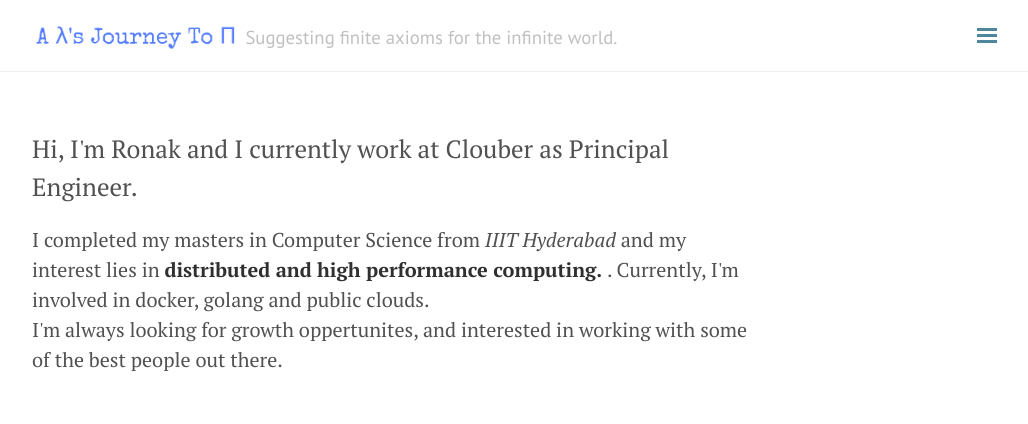
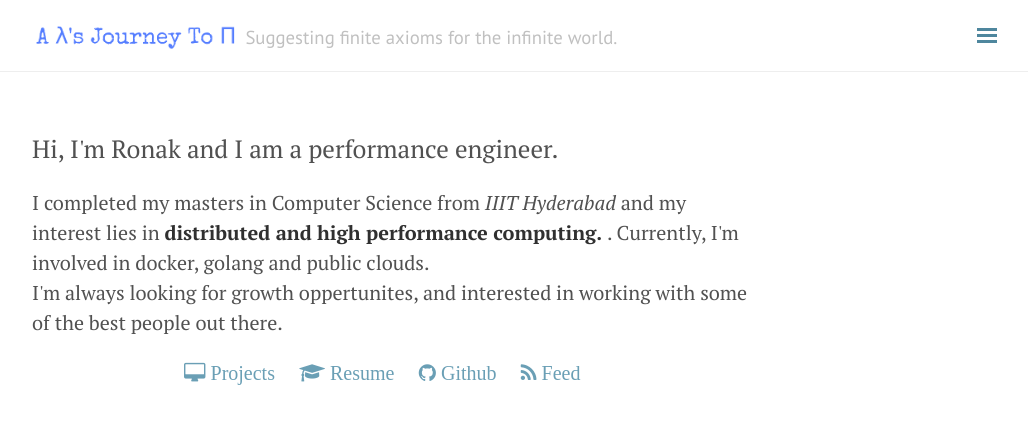
Before and after one commit to rarchk/rarchk.github.io, a Jekyll site: the page built from index.html, in a window 1280 px wide. Shown: the top 424 px of the page, without its empty margins (248-1276 px from the left). Built offline with Jekyll 4.4.1, drawn with Linux system fonts in a browser that asks for light colours; nearby versions of some CDN libraries; comment, search, counter and statistics services are not loaded.

Commit message:
Imporved Homepage

```diff
--- a/404.html
+++ b/404.html
@@ -7,8 +7,8 @@ permalink: 404.html
 <div class="page">
   <h1 class="page-title">404: Page not found</h1>
   <p align="center">
-  <img src="public/404.jpg"  alt="404">
+  <img src="{{ site.url }}public/404.jpg"  alt="404">
 </p>
 
-  <p class="lead">Sorry, we've misplaced that URL or it's pointing to something that doesn't exist. <a href="{{ site.baseurl }}/">Head back home</a> to try finding it again.</p>
+  <p class="lead">Sorry, we've misplaced that URL or it's pointing to something that doesn't exist. <a href="{{ site.url }}/">Head back home</a> to try finding it again.</p>
 </div>
--- a/_config.yml
+++ b/_config.yml
@@ -3,7 +3,7 @@ title: A λ's Journey To Π
 tagline: ' Suggesting finite axioms for the infinite world.'
 description: 'My personal website'
 baseurl: "" #/lanyon" # to be used when going for sub-directory
-url: "http://rarchk.github.io" # "http://localhost:4000"
+url: "http://rarchk.github.io/" # "http://localhost:4000/"
 logo: '/public/logo.png'
 
 # Site configurations
@@ -30,9 +30,14 @@ author:
   contact:
     linkedin:  https://www.linkedin.com/in/ronakkogta
     github:    https://github.com/rarchk
-    stackoverflow: https://stackoverflow/rarchk
+    stack-overflow:    https://stackoverflow/rarchk
     twitter:   https://twitter.com/rarchk
     email:     http://www.google.com/recaptcha/mailhide/d?k\x3d01CIzJycu1pq2SHk5xVmq2RQ\x3d\x3d\x26c\x3dlBe-qtR3DTUeG_jldvPx-3bZV6esWSECuGNNBsZs9eA\x3d
+  home:
+    desktop:        /projects/ || Projects
+    graduation-cap: /public/data/RonakKogta_CurriculumVitae.pdf || Resume
+    github:         https://github.com/rarchk || Github
+    feed:           /atom.xml/ || Feed
 
 # Navigation (2nd level links supported)
 nav:
--- a/index.html
+++ b/index.html
@@ -4,9 +4,23 @@ title: Home
 ---
 
 <div >
-			<p class="lead"> Hi, I'm Ronak and I currently work at Clouber as Principal Engineer.</p>
+			<p class="lead"> Hi, I'm Ronak and I am a performance engineer.</p>
 			<p> I completed my masters in Computer Science from <i>IIIT Hyderabad </i> and my interest lies in <strong> distributed and high performance computing. </strong>. Currently, I'm involved in docker, golang and public clouds. <br>
 			I'm always looking for growth oppertunites, and interested in working with some of the best people out there.
 			</p>
+</div>
+<div class="Hero">
+			<p align="center">
+				{% for home in site.author.home %}
+				{% assign iconname = home[0] %}
+				{% assign metadata = home[1] | split:'||' %}
+
+				<a href="{{ metadata[0] }}">
+				<i class="fa fa-{{ iconname }}" aria-hidden="true"> {{ metadata[1] }} </i>
+				</a>
+				{% assign current_index = current_index | plus: 1 %}
+				{% if current_index != len %}&nbsp;&nbsp;&nbsp;{% endif %}
+				{% endfor %}
+			</p>
 
 </div>
```
Also changed, not shown: 1 other file.
